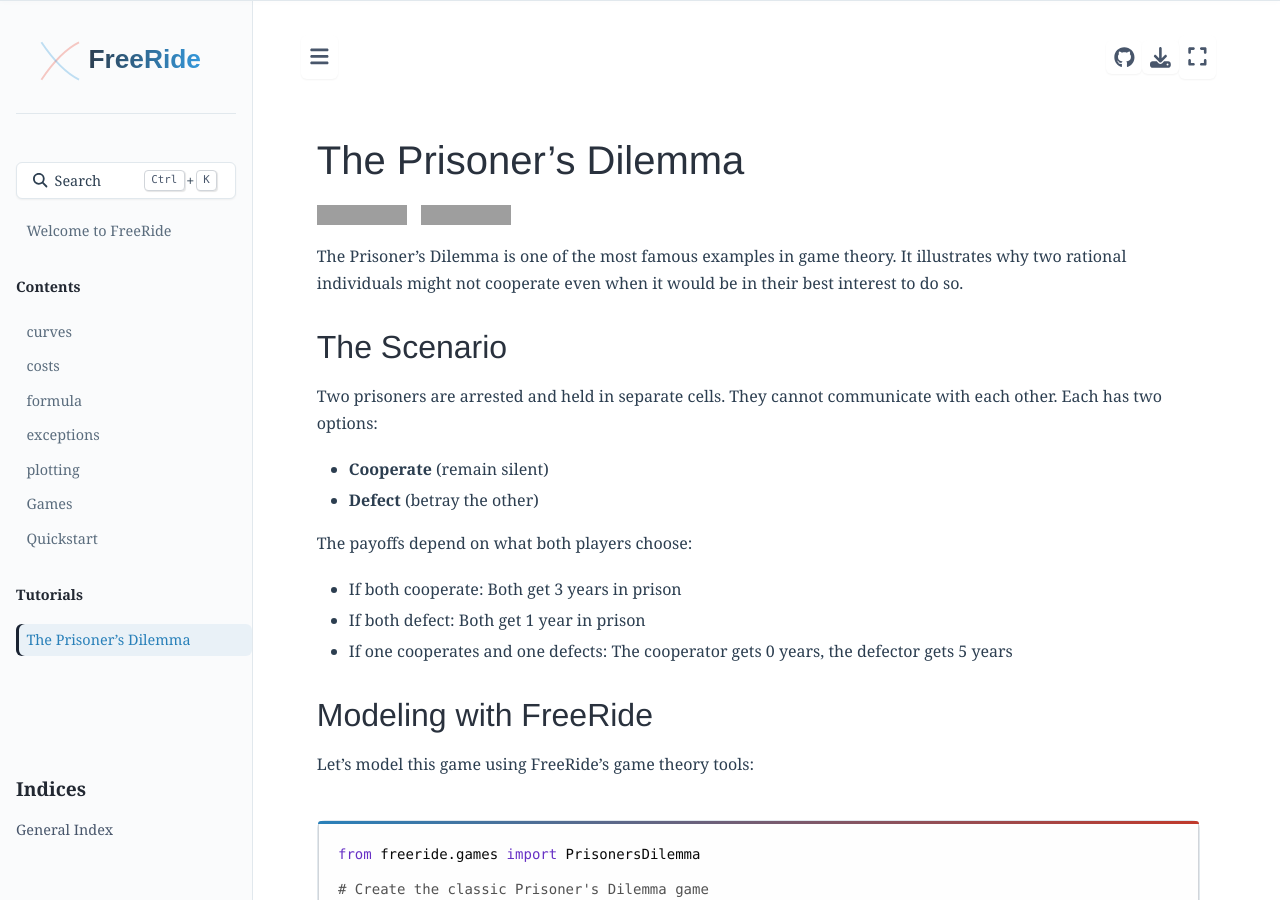
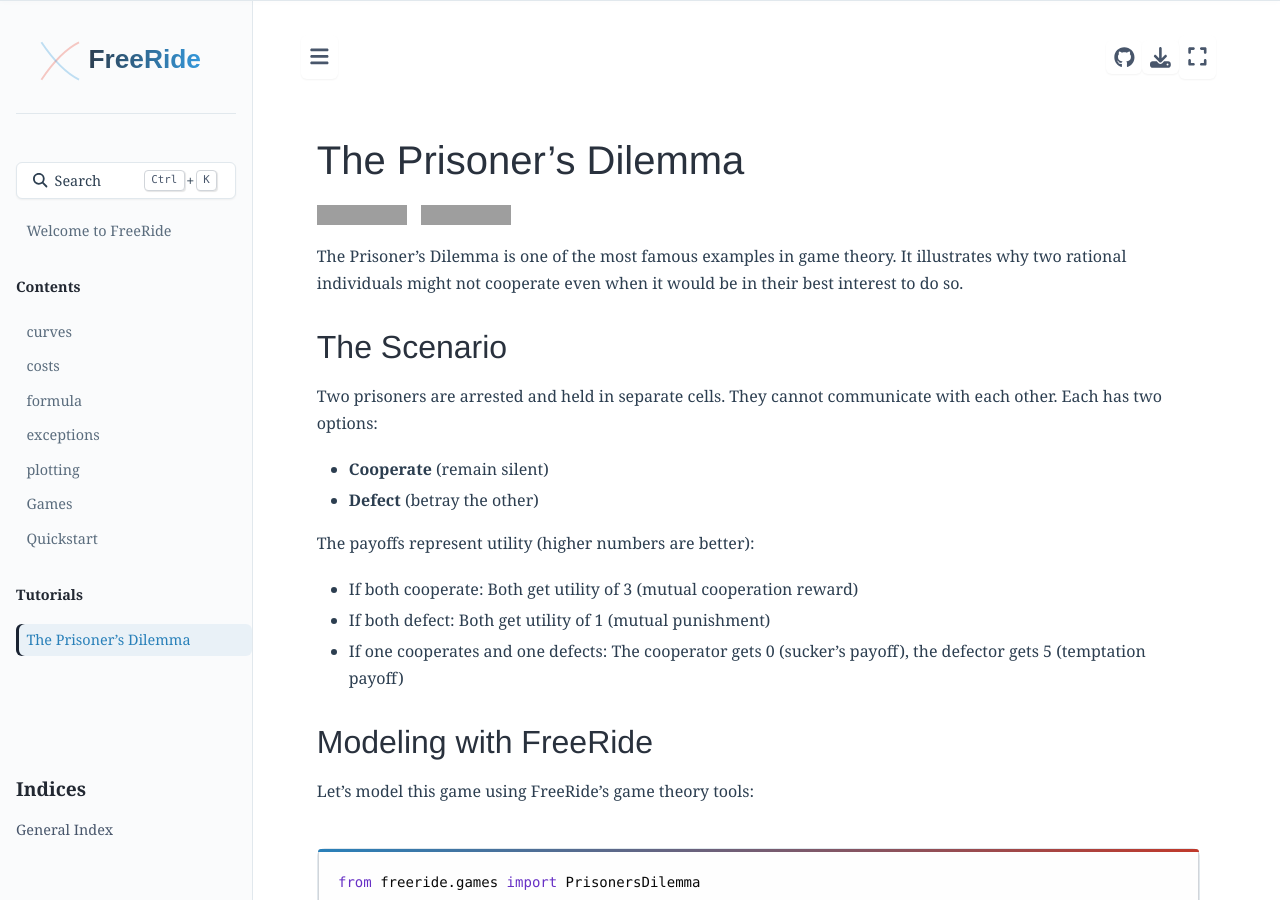
Before and after one commit to alexanderthclark/FreeRide, a Sphinx documentation site: the page built from docs/tutorials/prisoners_dilemma.rst, in a window 1280 px wide and 900 px high. Built offline with Sphinx 7.4.7 and the Sphinx Book theme 1.1.4, drawn with Linux system fonts in a browser that asks for light colours; grey boxes are pictures that could not be loaded.

Commit message:
Fix Prisoner's Dilemma payoff explanation
Clarify that payoffs are utilities (higher is better) rather than
prison sentences. Use proper game theory terminology:
- Mutual cooperation reward
- Mutual punishment
- Sucker's payoff
- Temptation payoff

```diff
--- a/docs/tutorials/prisoners_dilemma.rst
+++ b/docs/tutorials/prisoners_dilemma.rst
@@ -24,11 +24,11 @@ Each has two options:
 - **Cooperate** (remain silent)
 - **Defect** (betray the other)
 
-The payoffs depend on what both players choose:
+The payoffs represent utility (higher numbers are better):
 
-- If both cooperate: Both get 3 years in prison
-- If both defect: Both get 1 year in prison
-- If one cooperates and one defects: The cooperator gets 0 years, the defector gets 5 years
+- If both cooperate: Both get utility of 3 (mutual cooperation reward)
+- If both defect: Both get utility of 1 (mutual punishment)
+- If one cooperates and one defects: The cooperator gets 0 (sucker's payoff), the defector gets 5 (temptation payoff)
 
 Modeling with FreeRide
 ----------------------
```
